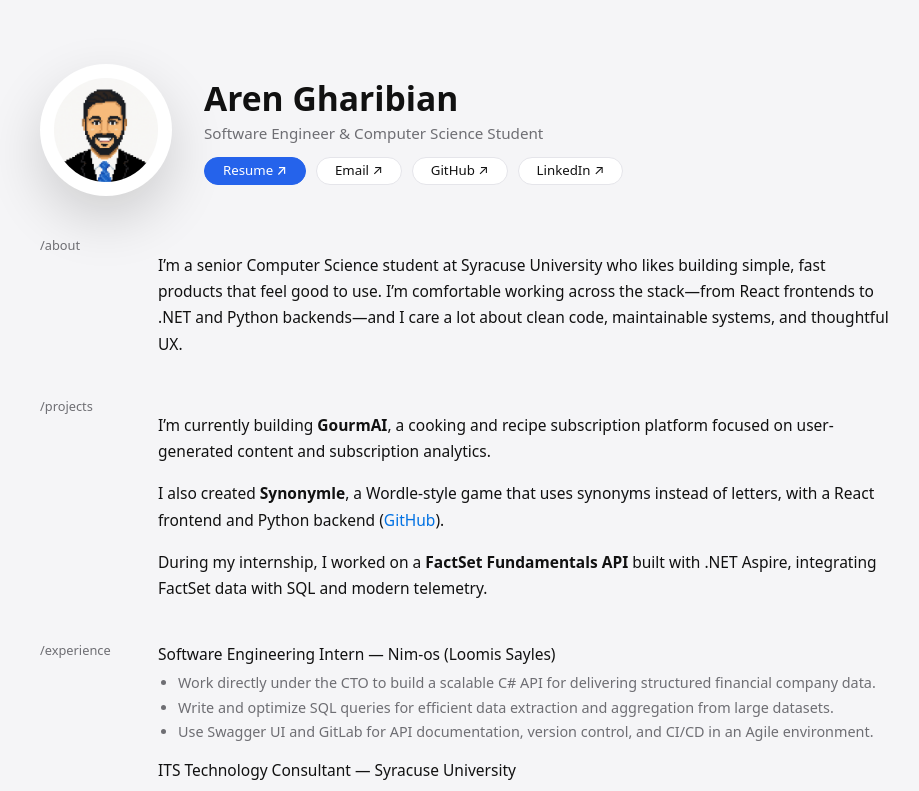
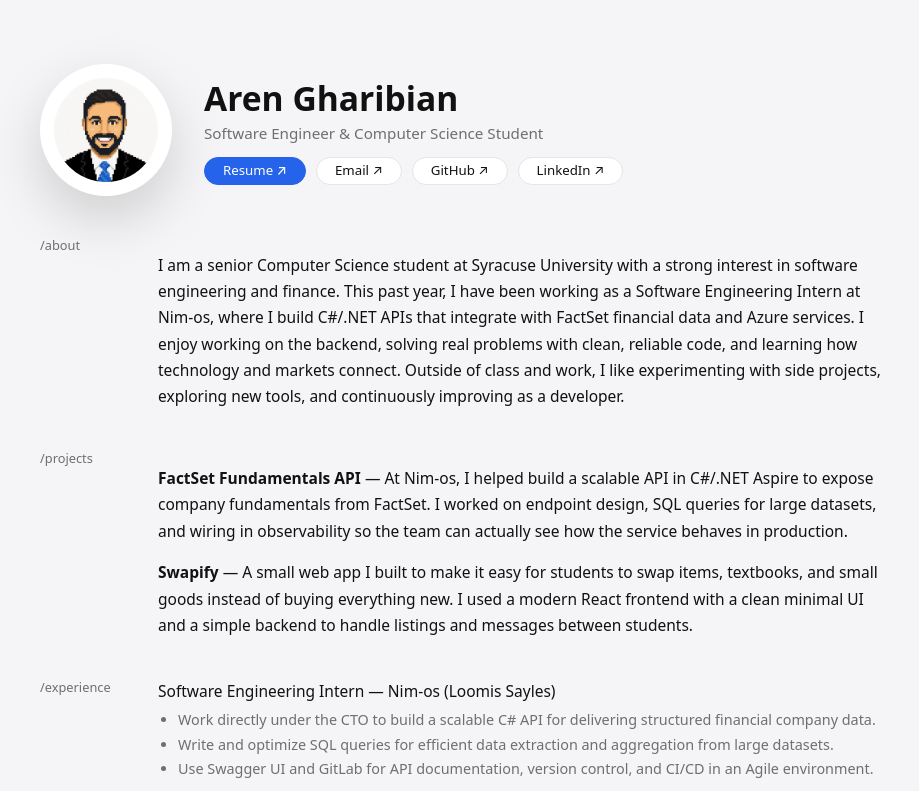
Before and after one commit to arengharibian/arengharibian.github.io, a React (Create React App) app: page / in a window 1280 px wide. Shown: the top 791 px of the page, without its empty margins (174-1093 px from the left). Built offline with nearby package versions, Linux system fonts and the light colour scheme.

Commit message:
more adjustments

```diff
--- a/public/index.html
+++ b/public/index.html
@@ -24,7 +24,7 @@
       work correctly both with client-side routing and a non-root public URL.
       Learn how to configure a non-root public URL by running `npm run build`.
     -->
-    <title>React App</title>
+    <title>Welcome to my page!</title>
   </head>
   <body>
     <noscript>You need to enable JavaScript to run this app.</noscript>
--- a/src/App.js
+++ b/src/App.js
@@ -111,11 +111,11 @@ function App() {
           <div className="label">/about</div>
           <div className="content">
             <p>
-              I’m a senior Computer Science student at Syracuse University who
-              likes building simple, fast products that feel good to use. I’m
-              comfortable working across the stack—from React frontends to .NET
-              and Python backends—and I care a lot about clean code,
-              maintainable systems, and thoughtful UX.
+            I am a senior Computer Science student at Syracuse University with a strong interest in software engineering and finance.
+            This past year, I have been working as a Software Engineering Intern at Nim-os, where I build C#/.NET APIs that integrate with FactSet financial data and Azure services.
+            I enjoy working on the backend, solving real problems with clean, reliable code, and learning how technology and markets connect.
+            Outside of class and work, I like experimenting with side projects, exploring new tools, and continuously improving as a developer.
+
             </p>
           </div>
         </section>
@@ -125,27 +125,18 @@ function App() {
           <div className="label">/projects</div>
           <div className="content">
             <p>
-              I’m currently building <strong>GourmAI</strong>, a cooking and
-              recipe subscription platform focused on user-generated content and
-              subscription analytics.
+              <strong>FactSet Fundamentals API</strong> — At Nim-os, I helped
+              build a scalable API in C#/.NET Aspire to expose company
+              fundamentals from FactSet. I worked on endpoint design, SQL
+              queries for large datasets, and wiring in observability so the
+              team can actually see how the service behaves in production.
             </p>
             <p>
-              I also created <strong>Synonymle</strong>, a Wordle-style game
-              that uses synonyms instead of letters, with a React frontend and
-              Python backend (
-              <a
-                href="https://github.com/arengharibian/Synonymle"
-                target="_blank"
-                rel="noreferrer"
-              >
-                GitHub
-              </a>
-              ).
-            </p>
-            <p>
-              During my internship, I worked on a{" "}
-              <strong>FactSet Fundamentals API</strong> built with .NET Aspire,
-              integrating FactSet data with SQL and modern telemetry.
+              <strong>Swapify</strong> — A small web app I built to make it easy
+              for students to swap items, textbooks, and small goods instead of
+              buying everything new. I used a modern React frontend with a clean
+              minimal UI and a simple backend to handle listings and messages
+              between students.
             </p>
           </div>
         </section>
```
